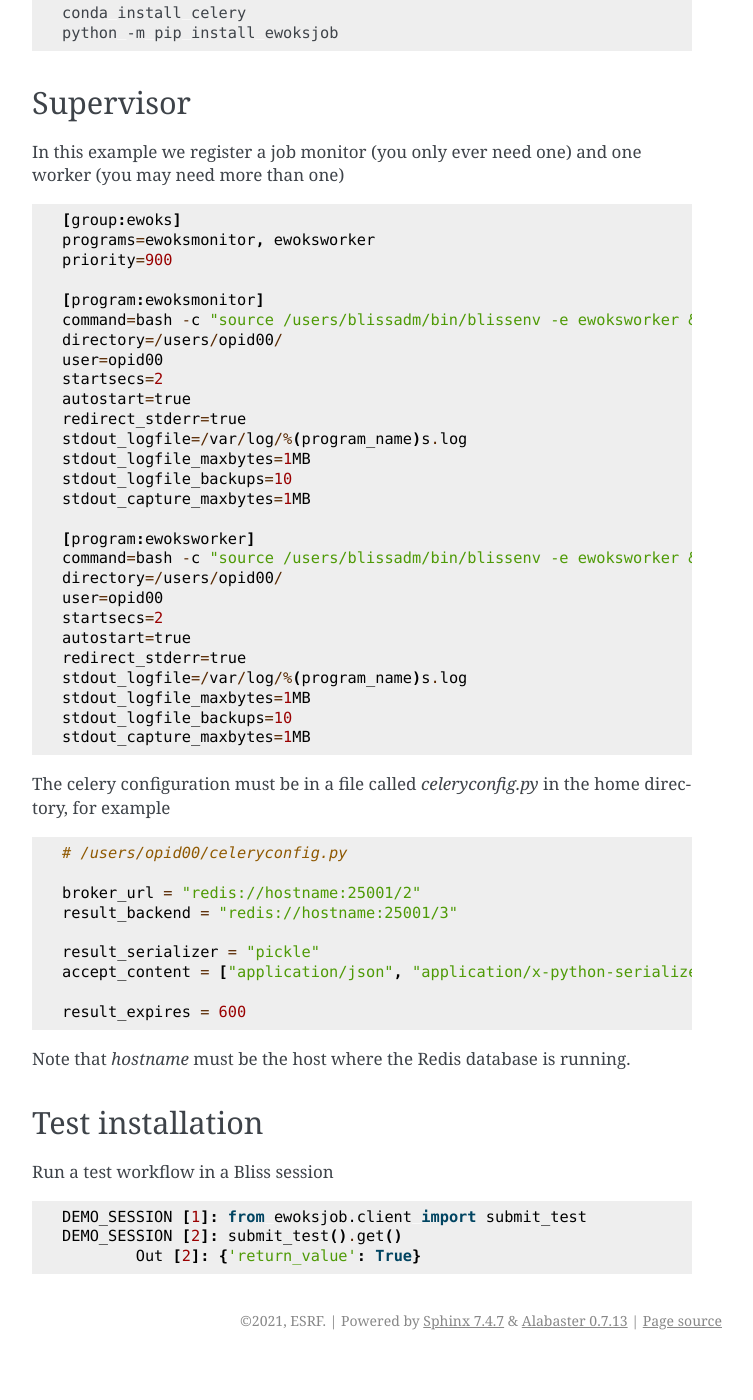
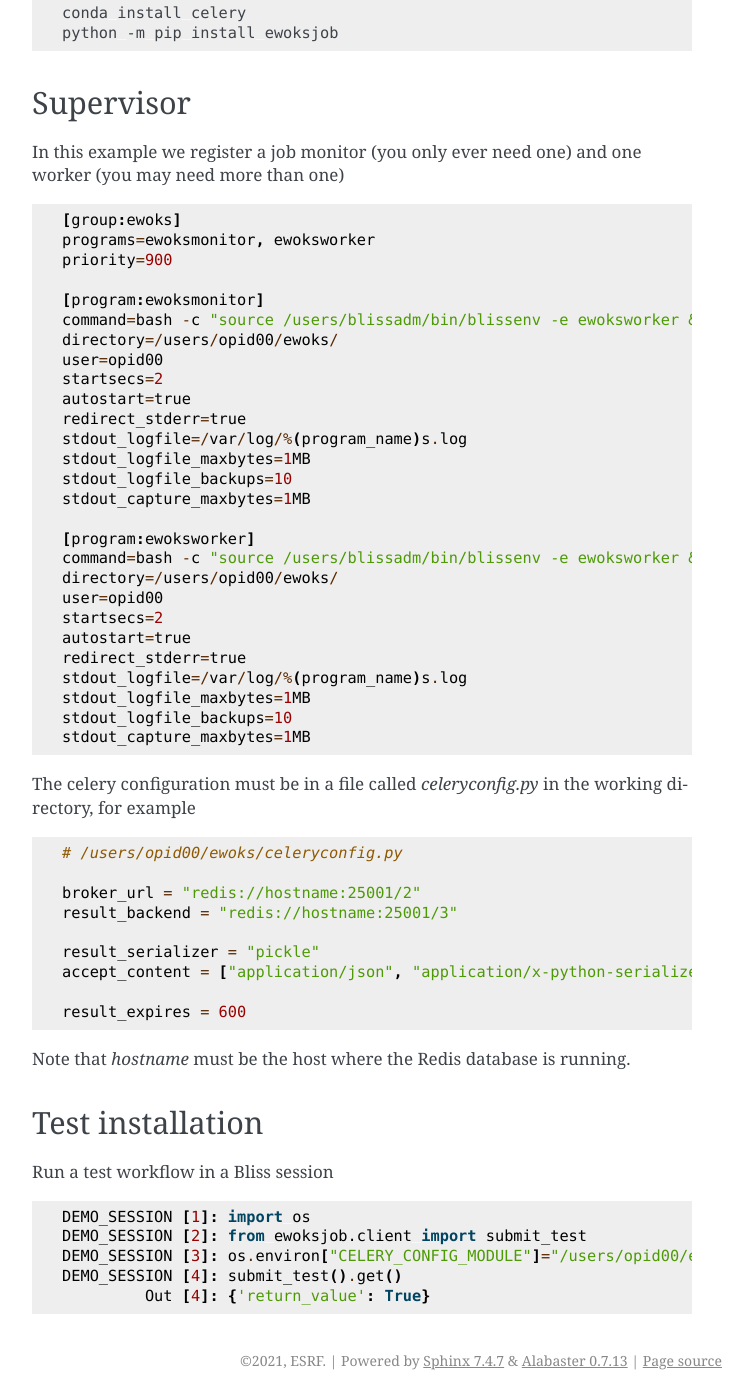
Before and after one commit to ewoks-kit/ewoksjob, a Sphinx documentation site: the page built from doc/bliss.rst, in a window 1280 px wide and 1400 px high, scrolled down 1041 px. Shown: the whole window, without its empty margins (388-1141 px from the left). Built offline with Sphinx 7.4.7, drawn with Linux system fonts in a browser that asks for light colours; before the commit the page ends 2401 px from its top, so only the background shows below that.

Commit message:
explicit celery directory needed

```diff
--- a/doc/bliss.rst
+++ b/doc/bliss.rst
@@ -72,7 +72,7 @@ In this example we register a job monitor (you only ever need one) and one worke
 
     [program:ewoksmonitor]
     command=bash -c "source /users/blissadm/bin/blissenv -e ewoksworker && exec celery flower"
-    directory=/users/opid00/
+    directory=/users/opid00/ewoks/
     user=opid00
     startsecs=2
     autostart=true
@@ -84,7 +84,7 @@ In this example we register a job monitor (you only ever need one) and one worke
 
     [program:ewoksworker]
     command=bash -c "source /users/blissadm/bin/blissenv -e ewoksworker && exec celery -A ewoksjob.apps.ewoks worker"
-    directory=/users/opid00/
+    directory=/users/opid00/ewoks/
     user=opid00
     startsecs=2
     autostart=true
@@ -94,11 +94,11 @@ In this example we register a job monitor (you only ever need one) and one worke
     stdout_logfile_backups=10
     stdout_capture_maxbytes=1MB
 
-The celery configuration must be in a file called `celeryconfig.py` in the home directory, for example
+The celery configuration must be in a file called `celeryconfig.py` in the working directory, for example
 
 .. code:: python
 
-    # /users/opid00/celeryconfig.py
+    # /users/opid00/ewoks/celeryconfig.py
 
     broker_url = "redis://hostname:25001/2"
     result_backend = "redis://hostname:25001/3"
@@ -117,6 +117,8 @@ Run a test workflow in a Bliss session
 
 .. code:: python
 
-    DEMO_SESSION [1]: from ewoksjob.client import submit_test
-    DEMO_SESSION [2]: submit_test().get()
-            Out [2]: {'return_value': True}
+    DEMO_SESSION [1]: import os
+    DEMO_SESSION [2]: from ewoksjob.client import submit_test
+    DEMO_SESSION [3]: os.environ["CELERY_CONFIG_MODULE"]="/users/opid00/ewoks/celeryconfig.py"
+    DEMO_SESSION [4]: submit_test().get()
+             Out [4]: {'return_value': True}
```
